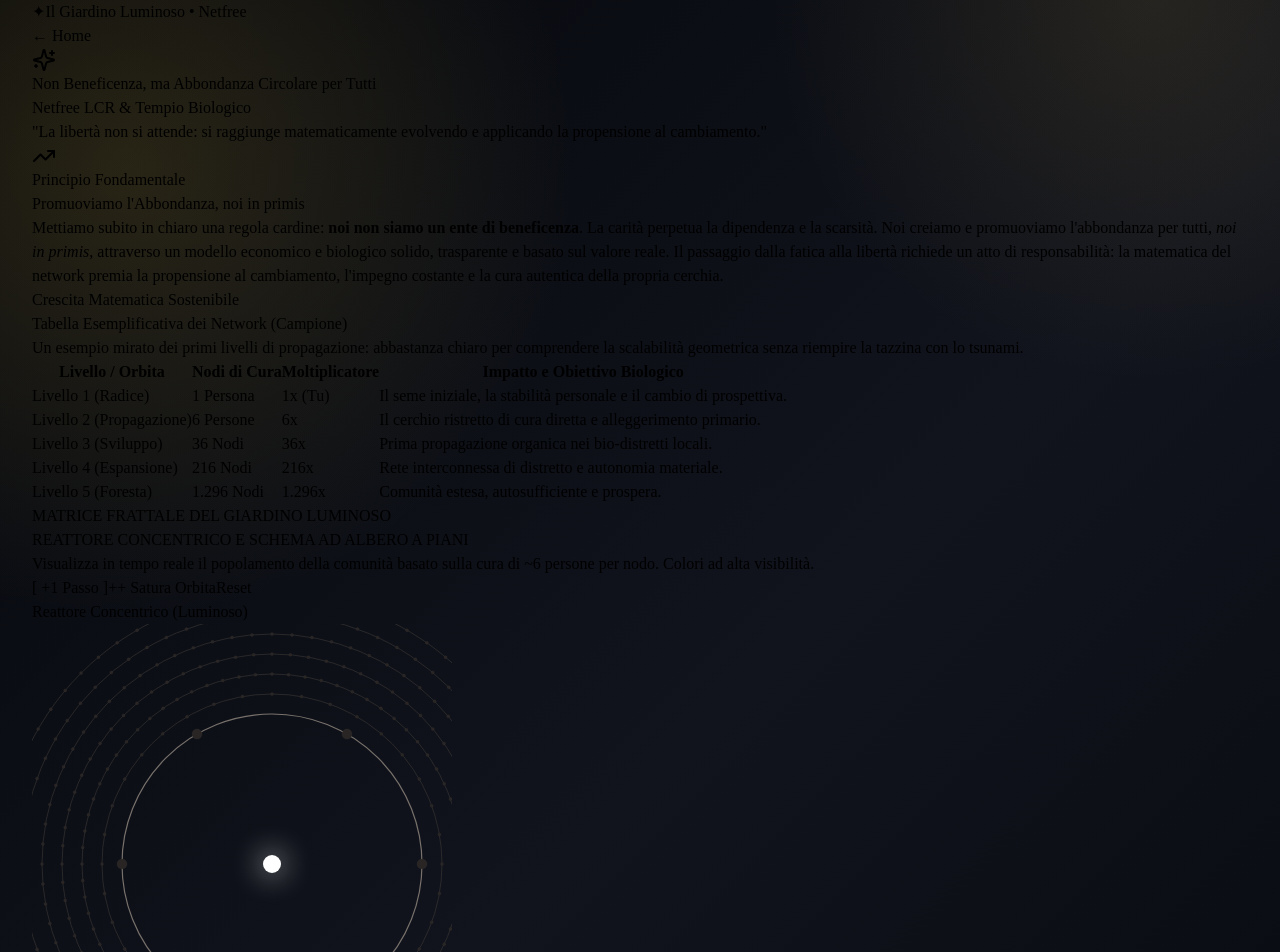
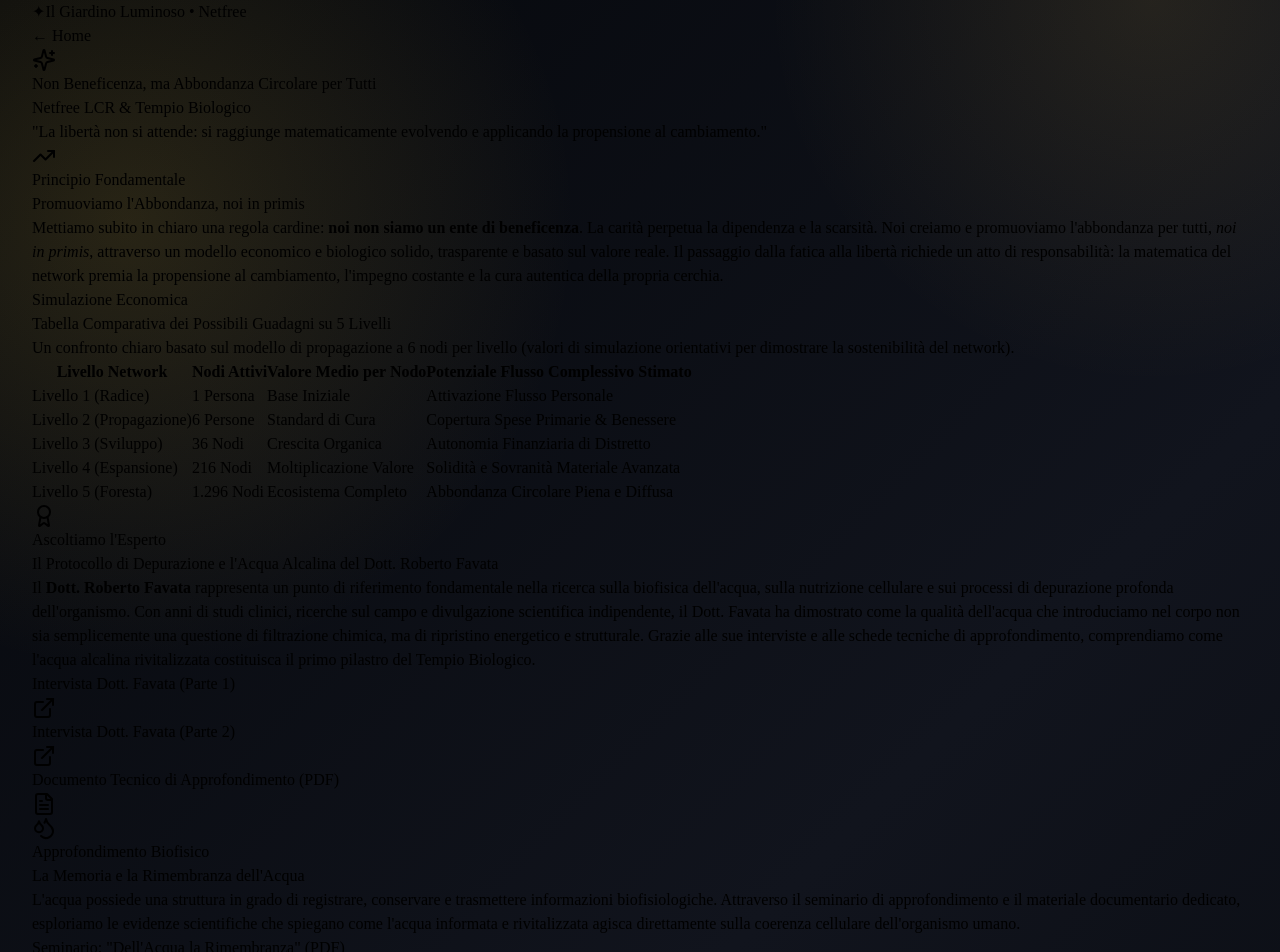
Before and after one commit to railim45-maker/LCR-Netfree-RWA, a React (Vite) app in the folder client/: page /netfree in a window 1280 px wide. Shown: the top 952 px of the page. Built offline with nearby package versions, Linux system fonts and the light colour scheme.

Commit message:
Update table and section titles in NetFreeDeepDive

```diff
--- a/client/src/pages/NetFreeDeepDive.tsx
+++ b/client/src/pages/NetFreeDeepDive.tsx
@@ -1,5 +1,5 @@
 import { Link } from "wouter";
-import { ArrowRight, Sparkles, TreePine, ExternalLink, FileText, Droplets, Award, TrendingUp, CheckCircle2 } from "lucide-react";
+import { ArrowRight, Sparkles, TreePine, ExternalLink, FileText, Droplets, Award, TrendingUp, ShieldCheck, Leaf, Globe } from "lucide-react";
 import { useState } from "react";
 
 export default function NetFreeDeepDive() {
@@ -104,13 +104,13 @@
           </p>
         </div>
 
-        {/* TABELLA ESEMPLIFICATIVA DEI NETWORK */}
+        {/* TABELLA COMPARATIVA DEI POSSIBILI GUADAGNI SU 5 NETWORK */}
         <div className="rounded-3xl md:rounded-[2.5rem] border border-stone-200 bg-white p-6 sm:p-8 md:p-12 shadow-xl space-y-6">
           <div className="text-center space-y-2 max-w-2xl mx-auto">
-            <span className="text-xs uppercase tracking-[3px] text-amber-800 font-serif font-semibold">Crescita Matematica Sostenibile</span>
-            <h3 className="text-xl md:text-2xl font-serif font-bold text-stone-900">Tabella Esemplificativa dei Network (Campione)</h3>
+            <span className="text-xs uppercase tracking-[3px] text-amber-800 font-serif font-semibold">Simulazione Economica</span>
+            <h3 className="text-xl md:text-2xl font-serif font-bold text-stone-900">Tabella Comparativa dei Possibili Guadagni su 5 Livelli</h3>
             <p className="text-stone-600 text-xs md:text-sm font-light font-serif">
-              Un esempio mirato dei primi livelli di propagazione: abbastanza chiaro per comprendere la scalabilità geometrica senza riempire la tazzina con lo tsunami.
+              Un confronto chiaro basato sul modello di propagazione a 6 nodi per livello (valori di simulazione orientativi per dimostrare la sostenibilità del network).
             </p>
           </div>
 
@@ -118,45 +118,108 @@
             <table className="w-full text-left border-collapse">
               <thead>
                 <tr className="border-b border-stone-200 text-stone-500 font-mono text-[11px] uppercase tracking-wider bg-stone-50">
-                  <th className="py-3 px-4 rounded-l-xl">Livello / Orbita</th>
-                  <th className="py-3 px-4">Nodi di Cura</th>
-                  <th className="py-3 px-4">Moltiplicatore</th>
-                  <th className="py-3 px-4 rounded-r-xl">Impatto e Obiettivo Biologico</th>
+                  <th className="py-3 px-4 rounded-l-xl">Livello Network</th>
+                  <th className="py-3 px-4">Nodi Attivi</th>
+                  <th className="py-3 px-4">Valore Medio per Nodo</th>
+                  <th className="py-3 px-4 rounded-r-xl">Potenziale Flusso Complessivo Stimato</th>
                 </tr>
               </thead>
               <tbody className="text-xs sm:text-sm font-serif divide-y divide-stone-100">
                 <tr className="hover:bg-amber-50/40 transition-colors">
                   <td className="py-4 px-4 font-bold text-amber-900">Livello 1 (Radice)</td>
                   <td className="py-4 px-4 font-mono font-semibold">1 Persona</td>
-                  <td className="py-4 px-4 font-mono text-stone-500">1x (Tu)</td>
-                  <td className="py-4 px-4 text-stone-600 font-light">Il seme iniziale, la stabilità personale e il cambio di prospettiva.</td>
+                  <td className="py-4 px-4 font-mono text-stone-600">Base Iniziale</td>
+                  <td className="py-4 px-4 text-stone-700 font-semibold font-mono">Attivazione Flusso Personale</td>
                 </tr>
                 <tr className="hover:bg-amber-50/40 transition-colors">
                   <td className="py-4 px-4 font-bold text-amber-900">Livello 2 (Propagazione)</td>
                   <td className="py-4 px-4 font-mono font-semibold">6 Persone</td>
-                  <td className="py-4 px-4 font-mono text-stone-500">6x</td>
-                  <td className="py-4 px-4 text-stone-600 font-light">Il cerchio ristretto di cura diretta e alleggerimento primario.</td>
+                  <td className="py-4 px-4 font-mono text-stone-600">Standard di Cura</td>
+                  <td className="py-4 px-4 text-emerald-700 font-semibold font-mono">Copertura Spese Primarie & Benessere</td>
                 </tr>
                 <tr className="hover:bg-amber-50/40 transition-colors">
                   <td className="py-4 px-4 font-bold text-amber-900">Livello 3 (Sviluppo)</td>
                   <td className="py-4 px-4 font-mono font-semibold">36 Nodi</td>
-                  <td className="py-4 px-4 font-mono text-stone-500">36x</td>
-                  <td className="py-4 px-4 text-stone-600 font-light">Prima propagazione organica nei bio-distretti locali.</td>
+                  <td className="py-4 px-4 font-mono text-stone-600">Crescita Organica</td>
+                  <td className="py-4 px-4 text-emerald-700 font-semibold font-mono">Autonomia Finanziaria di Distretto</td>
                 </tr>
                 <tr className="hover:bg-amber-50/40 transition-colors">
                   <td className="py-4 px-4 font-bold text-amber-900">Livello 4 (Espansione)</td>
                   <td className="py-4 px-4 font-mono font-semibold">216 Nodi</td>
-                  <td className="py-4 px-4 font-mono text-stone-500">216x</td>
-                  <td className="py-4 px-4 text-stone-600 font-light">Rete interconnessa di distretto e autonomia materiale.</td>
+                  <td className="py-4 px-4 font-mono text-stone-600">Moltiplicazione Valore</td>
+                  <td className="py-4 px-4 text-amber-700 font-semibold font-mono">Solidità e Sovranità Materiale Avanzata</td>
                 </tr>
                 <tr className="hover:bg-amber-50/40 transition-colors">
                   <td className="py-4 px-4 font-bold text-amber-900">Livello 5 (Foresta)</td>
                   <td className="py-4 px-4 font-mono font-semibold">1.296 Nodi</td>
-                  <td className="py-4 px-4 font-mono text-stone-500">1.296x</td>
-                  <td className="py-4 px-4 text-stone-600 font-light">Comunità estesa, autosufficiente e prospera.</td>
+                  <td className="py-4 px-4 font-mono text-stone-600">Ecosistema Completo</td>
+                  <td className="py-4 px-4 text-amber-800 font-bold font-mono">Abbondanza Circolare Piena e Diffusa</td>
                 </tr>
               </tbody>
             </table>
+          </div>
+        </div>
+
+        {/* SEZIONE: EDIFICAZIONE DELL'ESPERTO - DOTT. ROBERTO FAVATA */}
+        <div className="rounded-3xl md:rounded-[2.5rem] border border-amber-200 bg-gradient-to-br from-amber-50/70 via-white to-stone-50 p-6 sm:p-8 md:p-14 shadow-xl space-y-6 md:space-y-8">
+          <div className="flex items-center gap-3">
+            <span className="w-10 h-10 rounded-2xl bg-amber-100 text-amber-900 flex items-center justify-center font-bold flex-shrink-0">
+              <Award className="w-5 h-5 text-amber-700" />
+            </span>
+            <div>
+              <span className="text-[10px] sm:text-xs uppercase tracking-[2px] sm:tracking-[3px] text-amber-800 font-serif font-semibold">Ascoltiamo l'Esperto</span>
+              <h3 className="text-xl md:text-2xl font-serif font-bold text-stone-900">Il Protocollo di Depurazione e l'Acqua Alcalina del Dott. Roberto Favata</h3>
+            </div>
+          </div>
+
+          <p className="text-stone-700 text-sm md:text-base font-light leading-relaxed font-serif">
+            Il <strong>Dott. Roberto Favata</strong> rappresenta un punto di riferimento fondamentale nella ricerca sulla biofisica dell'acqua, sulla nutrizione cellulare e sui processi di depurazione profonda dell'organismo. Con anni di studi clinici, ricerche sul campo e divulgazione scientifica indipendente, il Dott. Favata ha dimostrato come la qualità dell'acqua che introduciamo nel corpo non sia semplicemente una questione di filtrazione chimica, ma di ripristino energetico e strutturale. Grazie alle sue interviste e alle schede tecniche di approfondimento, comprendiamo come l'acqua alcalina rivitalizzata costituisca il primo pilastro del Tempio Biologico.
+          </p>
+
+          <div className="grid grid-cols-1 sm:grid-cols-3 gap-3 md:gap-4 pt-2">
+            <a href="https://www.youtube.com/watch?v=elbOEII7-zo" target="_blank" rel="noopener noreferrer" className="p-4 md:p-5 rounded-2xl bg-white border border-stone-200 hover:border-amber-400 shadow-sm transition-all flex items-center justify-between group">
+              <span className="text-xs font-serif font-semibold text-stone-800 group-hover:text-amber-900">Intervista Dott. Favata (Parte 1)</span>
+              <ExternalLink className="w-4 h-4 text-amber-700 flex-shrink-0 ml-2" />
+            </a>
+
+            <a href="https://www.youtube.com/watch?v=Di3BtfUqJwg" target="_blank" rel="noopener noreferrer" className="p-4 md:p-5 rounded-2xl bg-white border border-stone-200 hover:border-amber-400 shadow-sm transition-all flex items-center justify-between group">
+              <span className="text-xs font-serif font-semibold text-stone-800 group-hover:text-amber-900">Intervista Dott. Favata (Parte 2)</span>
+              <ExternalLink className="w-4 h-4 text-amber-700 flex-shrink-0 ml-2" />
+            </a>
+
+            <a href="https://www.essenzanaturae.it/wp-content/uploads/2024/12/WS-M70-Sz_-2-3v-RMN_-scheda_-Rev-27-12-2024-1.pdf" target="_blank" rel="noopener noreferrer" className="p-4 md:p-5 rounded-2xl bg-white border border-stone-200 hover:border-amber-400 shadow-sm transition-all flex items-center justify-between group">
+              <span className="text-xs font-serif font-semibold text-stone-800 group-hover:text-amber-900">Documento Tecnico di Approfondimento (PDF)</span>
+              <FileText className="w-4 h-4 text-amber-700 flex-shrink-0 ml-2" />
+            </a>
+          </div>
+        </div>
+
+        {/* SEZIONE: MEMORIA DELL'ACQUA */}
+        <div className="rounded-3xl md:rounded-[2.5rem] border border-emerald-200 bg-gradient-to-br from-emerald-50/70 via-white to-stone-50 p-6 sm:p-8 md:p-14 shadow-xl space-y-6 md:space-y-8">
+          <div className="flex items-center gap-3">
+            <span className="w-10 h-10 rounded-2xl bg-emerald-100 text-emerald-900 flex items-center justify-center font-bold flex-shrink-0">
+              <Droplets className="w-5 h-5 text-emerald-700" />
+            </span>
+            <div>
+              <span className="text-[10px] sm:text-xs uppercase tracking-[2px] sm:tracking-[3px] text-emerald-800 font-serif font-semibold">Approfondimento Biofisico</span>
+              <h3 className="text-xl md:text-2xl font-serif font-bold text-stone-900">La Memoria e la Rimembranza dell'Acqua</h3>
+            </div>
+          </div>
+
+          <p className="text-stone-700 text-sm md:text-base font-light leading-relaxed font-serif">
+            L'acqua possiede una struttura in grado di registrare, conservare e trasmettere informazioni biofisiologiche. Attraverso il seminario di approfondimento e il materiale documentario dedicato, esploriamo le evidenze scientifiche che spiegano come l'acqua informata e rivitalizzata agisca direttamente sulla coerenza cellulare dell'organismo umano.
+          </p>
+
+          <div className="grid grid-cols-1 sm:grid-cols-2 gap-3 md:gap-4 pt-2">
+            <a href="https://www.omeopatia.org/download/seminario-rey/ELIA-Dell-acqua-la-rimembranza.pdf" target="_blank" rel="noopener noreferrer" className="p-4 md:p-5 rounded-2xl bg-white border border-stone-200 hover:border-emerald-400 shadow-sm transition-all flex items-center justify-between group">
+              <span className="text-xs font-serif font-semibold text-stone-800 group-hover:text-emerald-800">Seminario: "Dell'Acqua la Rimembranza" (PDF)</span>
+              <FileText className="w-4 h-4 text-emerald-700 flex-shrink-0 ml-2" />
+            </a>
+
+            <a href="https://www.youtube.com/watch?v=DZJbFmkUh2g" target="_blank" rel="noopener noreferrer" className="p-4 md:p-5 rounded-2xl bg-white border border-stone-200 hover:border-emerald-400 shadow-sm transition-all flex items-center justify-between group">
+              <span className="text-xs font-serif font-semibold text-stone-800 group-hover:text-emerald-800">Video di Approfondimento sulla Memoria dell'Acqua</span>
+              <ExternalLink className="w-4 h-4 text-emerald-700 flex-shrink-0 ml-2" />
+            </a>
           </div>
         </div>
 
@@ -221,7 +284,6 @@
                         const dotColor = chakraColors[macroSector];
                         const nodePositionInSubsector = i % 6;
                         const isActive = nodePositionInSubsector < lvl.currentSteps || lvl.level < activeFocusLevel;
-                        // Nodi inattivi ora più chiari (#292524) per non confondersi e non spegnersi troppo
                         const dotRadius = isFocused ? 5 : (lvl.level < activeFocusLevel ? 2.5 : 1.5);
 
                         return (
```
